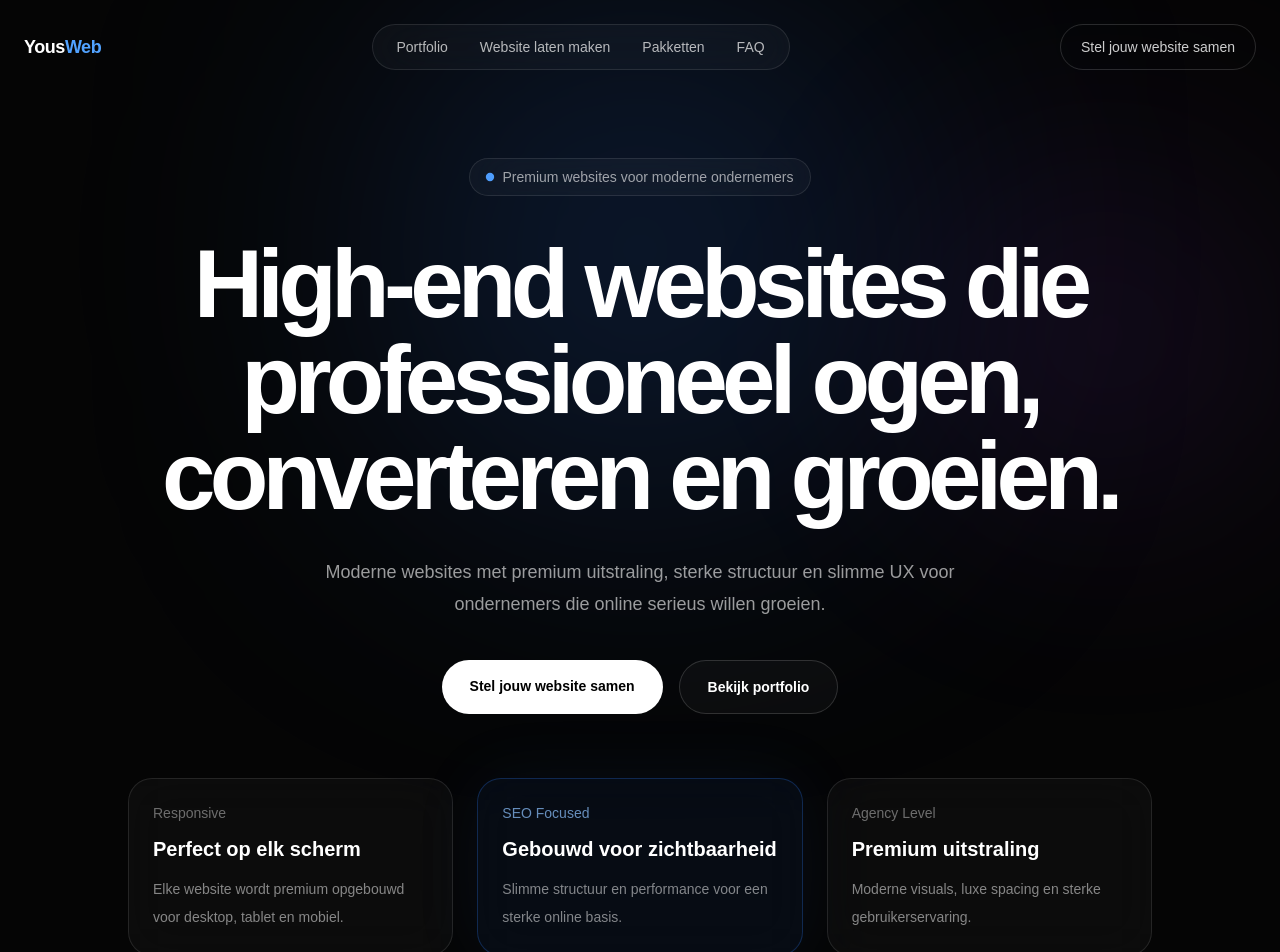
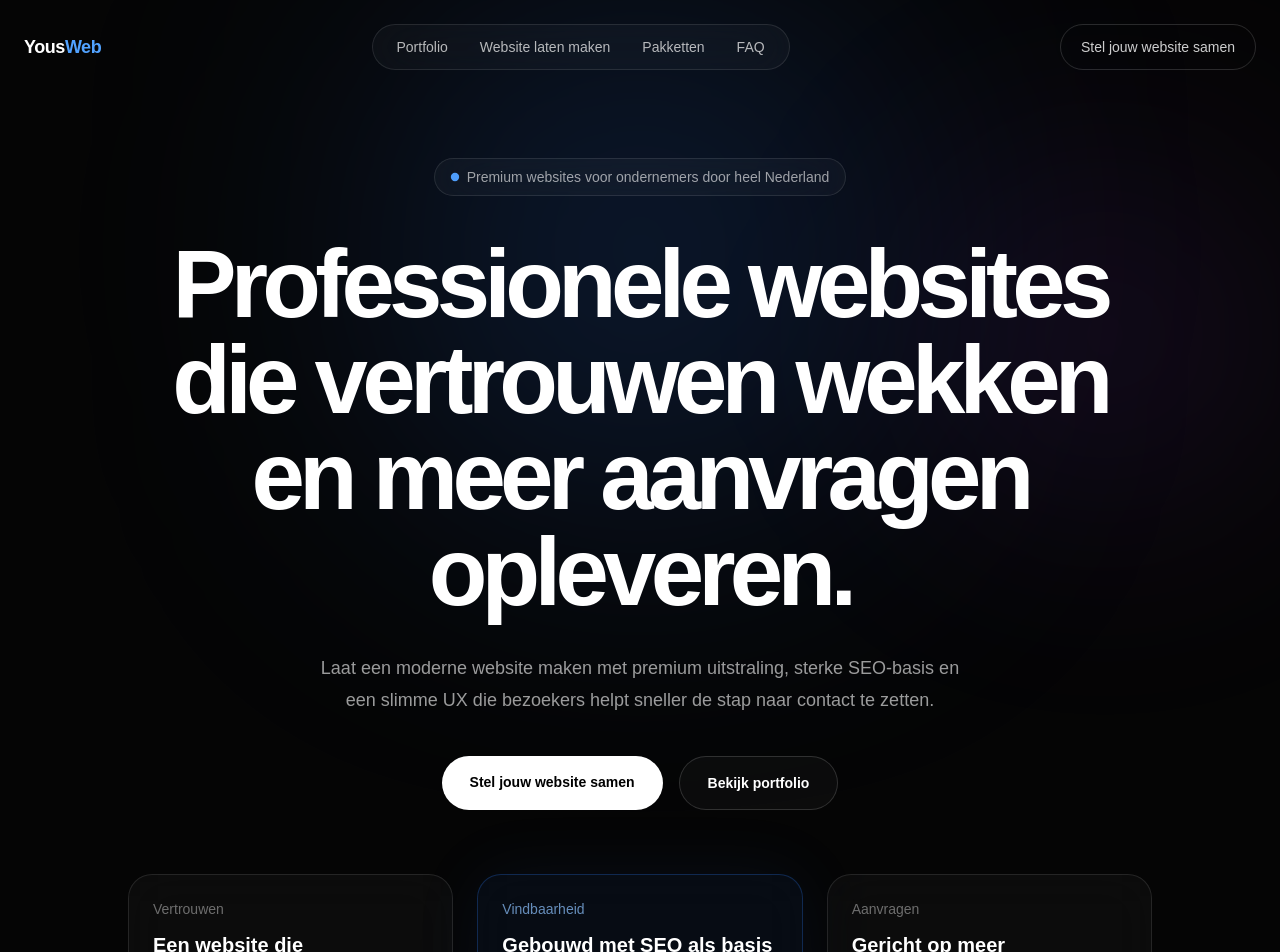
Before and after one commit to youswebnl/yousweb, a Next.js app: page / in a window 1280 px wide. Shown: the top 952 px of the page. Built offline with nearby package versions, Linux system fonts and the light colour scheme.

Commit message:
Improve hero

```diff
--- a/components/Hero.tsx
+++ b/components/Hero.tsx
@@ -4,20 +4,20 @@ import { motion } from "framer-motion";
 
 const cards = [
   {
-    label: "Responsive",
-    title: "Perfect op elk scherm",
-    text: "Elke website wordt premium opgebouwd voor desktop, tablet en mobiel.",
+    label: "Vertrouwen",
+    title: "Een website die professioneel voelt",
+    text: "Een sterke eerste indruk met premium design, duidelijke structuur en een uitstraling die past bij jouw bedrijf.",
   },
   {
-    label: "SEO Focused",
-    title: "Gebouwd voor zichtbaarheid",
-    text: "Slimme structuur en performance voor een sterke online basis.",
+    label: "Vindbaarheid",
+    title: "Gebouwd met SEO als basis",
+    text: "Slim opgebouwd met nette structuur, snelle performance en een sterke basis om beter gevonden te worden in Google.",
     featured: true,
   },
   {
-    label: "Agency Level",
-    title: "Premium uitstraling",
-    text: "Moderne visuals, luxe spacing en sterke gebruikerservaring.",
+    label: "Aanvragen",
+    title: "Gericht op meer contactmomenten",
+    text: "Elke pagina wordt logisch opgebouwd zodat bezoekers sneller begrijpen wat je aanbiedt en makkelijker contact opnemen.",
   },
 ];
 
@@ -35,7 +35,7 @@ export default function Hero() {
           transition={{ duration: 2.4, repeat: Infinity, ease: "easeInOut" }}
           className="h-2 w-2 rounded-full bg-blue-400"
         />
-        Premium websites voor moderne ondernemers
+        Premium websites voor ondernemers door heel Nederland
       </motion.div>
 
       <motion.h1
@@ -44,7 +44,7 @@ export default function Hero() {
         transition={{ duration: 0.95, delay: 0.15, ease: [0.16, 1, 0.3, 1] }}
         className="mt-10 max-w-5xl text-5xl font-semibold leading-none tracking-[-0.06em] md:text-7xl lg:text-[96px]"
       >
-        High-end websites die professioneel ogen, converteren en groeien.
+        Professionele websites die vertrouwen wekken en meer aanvragen opleveren.
       </motion.h1>
 
       <motion.p
@@ -53,8 +53,9 @@ export default function Hero() {
         transition={{ duration: 0.85, delay: 0.35, ease: [0.16, 1, 0.3, 1] }}
         className="mt-8 max-w-2xl text-base leading-8 text-white/60 md:text-lg"
       >
-        Moderne websites met premium uitstraling, sterke structuur en slimme UX
-        voor ondernemers die online serieus willen groeien.
+        Laat een moderne website maken met premium uitstraling, sterke SEO-basis
+        en een slimme UX die bezoekers helpt sneller de stap naar contact te
+        zetten.
       </motion.p>
 
       <motion.div
```
